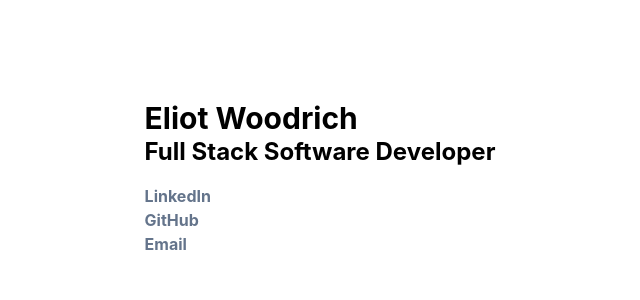
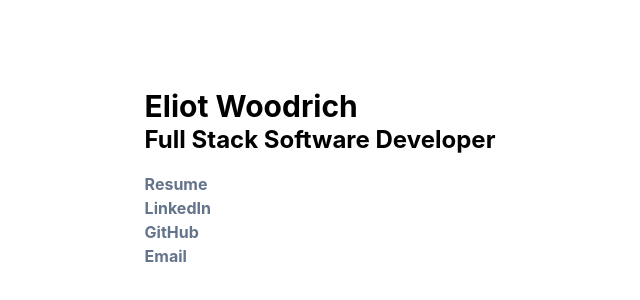
Before and after one commit to ekwoodrich/ekw-home, a Next.js app: page / in a window 1280 px wide. Shown: the part 222-522 px from the top of the page, without its empty margins (320-960 px from the left). Built offline with nearby package versions, Linux system fonts and the light colour scheme.

Commit message:
Add resume link to home.

```diff
--- a/pages/index.js
+++ b/pages/index.js
@@ -14,6 +14,9 @@ export default function Home() {
       Full Stack Software Developer
     </h2>
     <h3 className="text-1xl font-bold text-slate-500	mt-4">
+      <a href="https://github.com/ekwoodrich/ekw-home/raw/main/assets/Eliot%20Woodrich%20Resume%20-%20Full%20Stack%20Software%20Developer.pdf">Resume</a>
+    </h3>
+    <h3 className="text-1xl font-bold text-slate-500" >
       <a href="https://www.linkedin.com/in/eliot-woodrich-a83459bb/">LinkedIn</a>
     </h3>
     <h3 className="text-1xl font-bold text-slate-500	">
```
